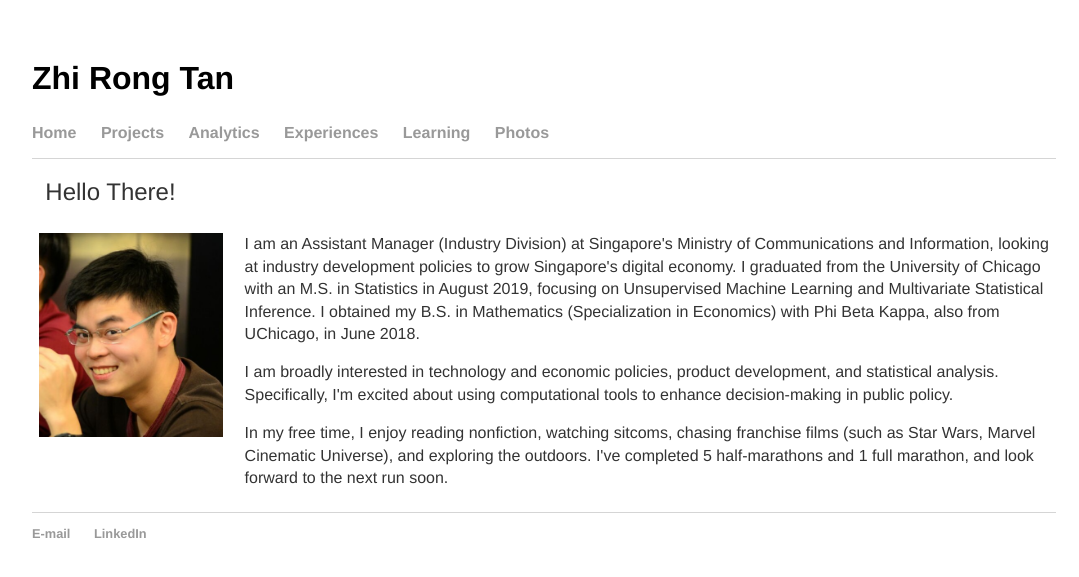
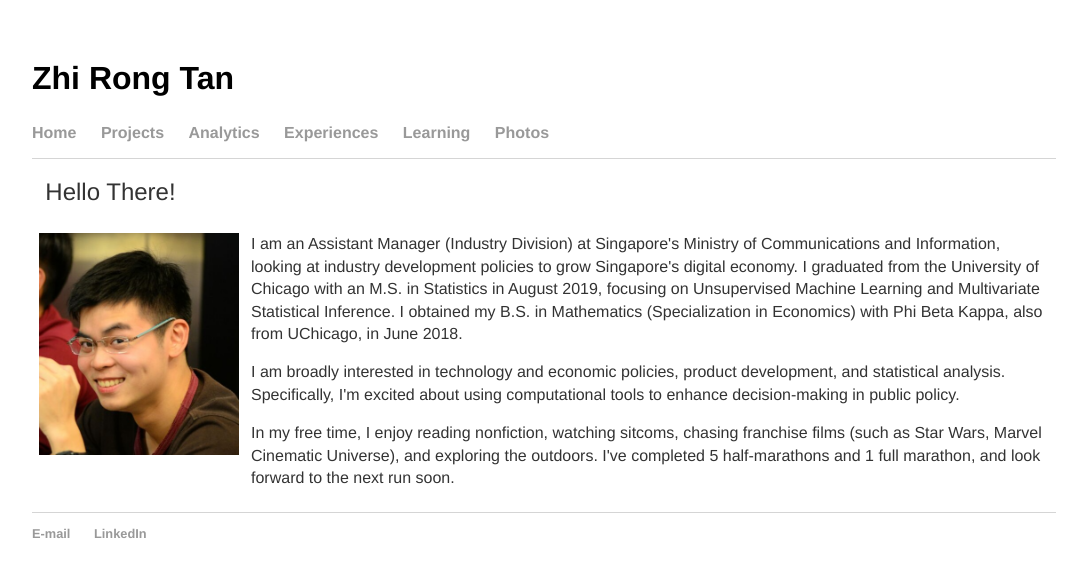
Before and after one commit to tanzhirong/tanzhirong.github.io, a Jekyll site: the page built from index.html, in a window 1280 px wide. Shown: the top 577 px of the page, without its empty margins (96-1175 px from the left). Built offline with Jekyll 4.4.1, drawn with Linux system fonts in a browser that asks for light colours.

Commit message:
Update index.html

```diff
--- a/index.html
+++ b/index.html
@@ -8,7 +8,7 @@ title: Zhi Rong Tan
 	<h2>&nbsp; Hello There! </h2>
     <td width="20%">
       <div>
-        <img position="absolute" margin="auto" width="95%" src="images/me.png">
+        <img position="absolute" margin="auto" width="200px" src="images/me.png">
       </div>
     </td>
     <td>
```
